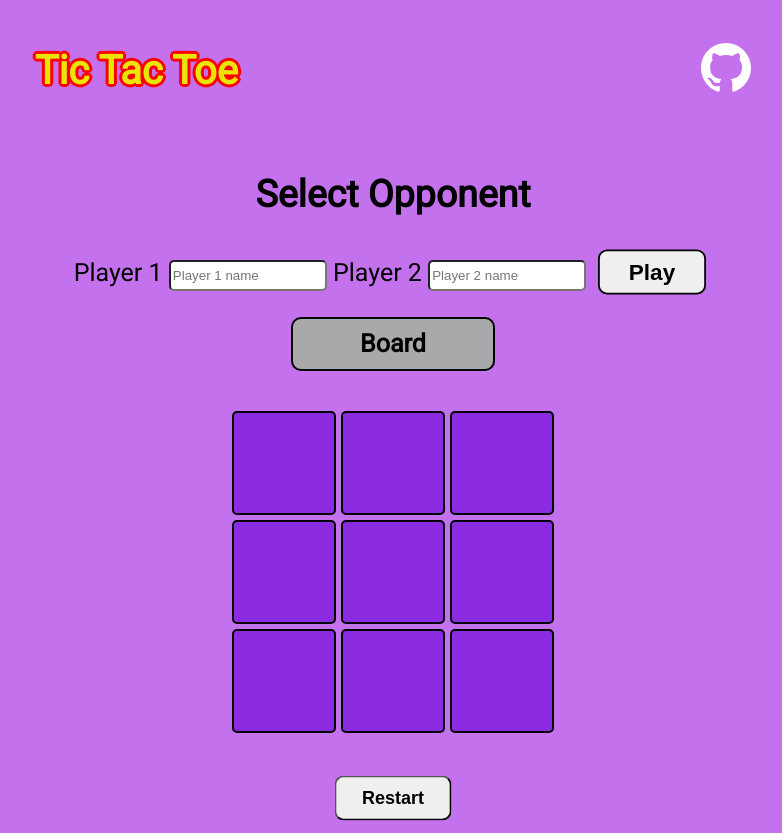
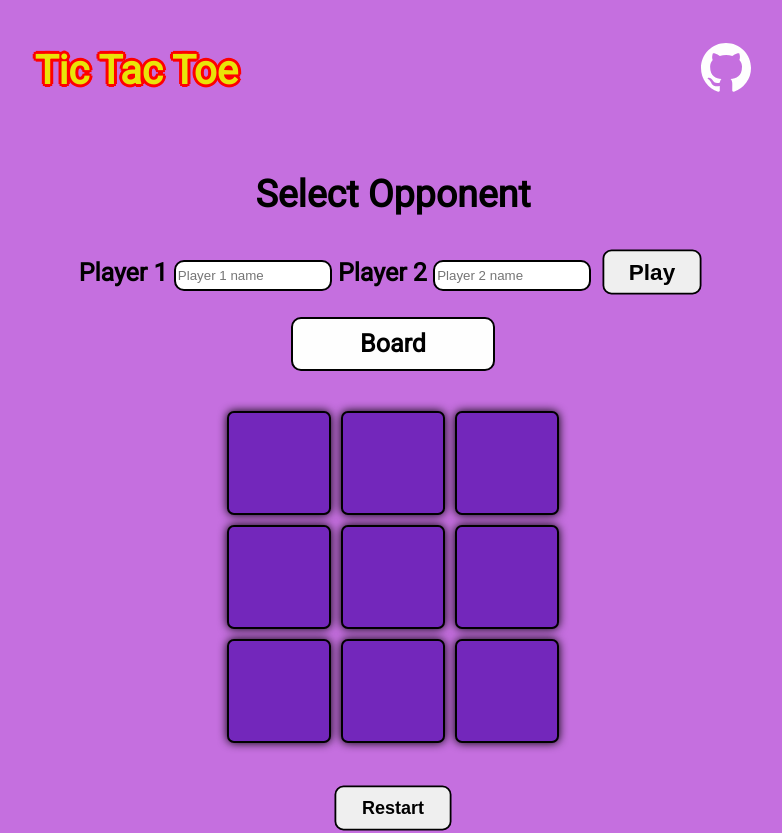
Before and after one commit to Beppe94/Tic-Tac-Toe, a plain HTML site: page index.html in a window 1280 px wide. Shown: the whole page, without its empty margins (247-1029 px from the left). Drawn offline with Linux system fonts and the light colour scheme.

Commit message:
fixed unmatched background color and added shadows

```diff
--- a/style.css
+++ b/style.css
@@ -1,4 +1,7 @@
 @import url('https://fonts.googleapis.com/css2?family=Roboto&display=swap');
+:root {
+    --white: #fefefe;
+}
 
 *::before, *::after {
     box-sizing: border-box;
@@ -10,7 +13,7 @@ html {
 
 body {
     margin: 0;
-    background-color: #c471ed;
+    background-color: #c56fdf;
 }
 
 .header {
@@ -30,7 +33,7 @@ body {
 }
 
 .header a {
-    color: white;
+    color: var(--white);
     border-radius: 25px;
 }
 
@@ -60,11 +63,12 @@ body {
     justify-content: center;
     flex-direction: column;
     align-items: center;
+    font-weight: 600;
 }
 
 .myForm button {
     height: 50px;
-    width: 120px;
+    width: 110px;
     border-radius: 10px;
     font-size: 25px;
     font-weight: 600;
@@ -78,9 +82,10 @@ body {
 }
 
 .myForm input {
-    border-radius: 5px;
+    border-radius: 10px;
     height: 25px;
     width: 150px;
+    border: 2px solid black;
 }
 
 @media screen and (max-width: 630px) {
@@ -103,7 +108,7 @@ body {
 
 .hidden {
     scale: 0;
-    transition: .3s;
+    transition: .5s;
 }
 
 .game-status {
@@ -114,7 +119,7 @@ body {
     align-items: center;
     font-size: 25px;
     border: 2px solid black;
-    background-color: darkgray;
+    background-color: var(--white);
     width: 200px;
     height: 50px;
     font-weight: 500;
@@ -125,19 +130,22 @@ body {
     justify-content: center;
     align-content: center;
     grid-template-columns: repeat(3, auto);
-    gap: 5px;
+    gap: 10px;
 }
 
 .cell {
+    color: var(--white);
+    font-weight: 700;
     border: 2px solid black;
     width: 100px;
     height: 100px;
-    background-color: blueviolet;
-    border-radius: 5px;
+    background-color: rgb(115, 39, 187);
+    border-radius: 7px;
     display: flex;
     justify-content: center;
     align-items: center;
     font-size: 50px;
+    box-shadow: 0 0 10px 0 black;
 }
 
 .main button:nth-child(3){
@@ -149,6 +157,7 @@ body {
     width: 130px;
     scale: .9;
     transition: .2s;
+    border: 2px solid black;
 }
 
 .main button:nth-child(3):hover {
```
